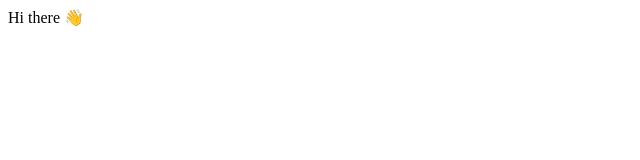
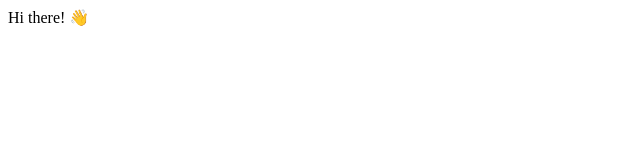
Before and after one commit to SergeKrstic/sergekrstic, a plain HTML site: page index.html in a window 1280 px wide. Shown: the full height of the page, 0-640 px from the left. Drawn offline with Linux system fonts and the light colour scheme.

Commit message:
Update index.html

```diff
--- a/index.html
+++ b/index.html
@@ -7,6 +7,6 @@
     <title>Serge Krstic</title>
   </head>
   <body>
-    <div id="root">Hi there 👋</div>
+    <div id="root">Hi there! 👋</div>
   </body>
 </html>
```
